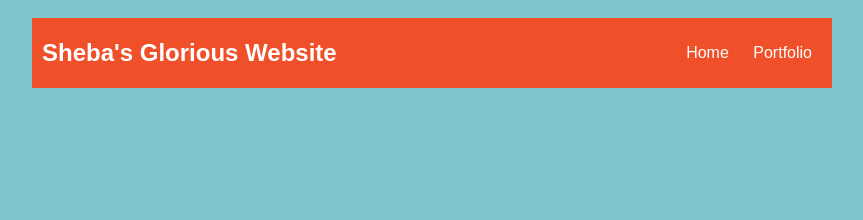
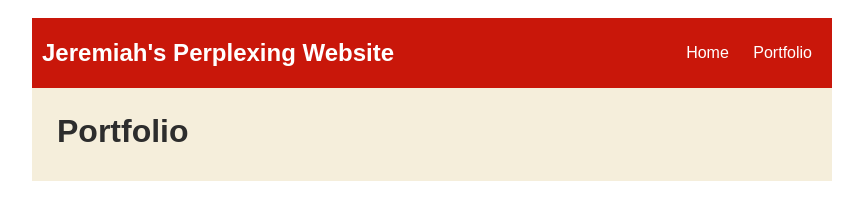
Before and after one commit to jereholmes/jereholmes.github.io, a plain HTML site: page projects/portfolio.html in a window 1280 px wide. Shown: the whole page, without its empty margins (208-1071 px from the left). Drawn offline with nearby package versions, Linux system fonts and the light colour scheme; no server answers.

Commit message:
update index.html

```diff
--- a/projects/portfolio.html
+++ b/projects/portfolio.html
@@ -4,7 +4,7 @@
         <title>Sheba's Amazing Website</title>
         <style type="text/css">
             body {
-                background: rgb(125, 198, 205);
+                background: rgb(255, 255, 255);
                 color: rgb(45, 45, 45);
                 padding: 10px;
                 font-family: arial;
@@ -23,7 +23,7 @@
 
             /* navigation menu */
             nav {
-                background: rgb(239, 80, 41);
+                background: rgb(201, 23, 10);
                 margin: 0 auto;
                 display: flex;
                 padding: 10px;
@@ -83,7 +83,7 @@
       <div id="all-contents">
         <div id="all-contents">
             <nav>
-                <header>Sheba's Glorious Website</header>
+                <header>Jeremiah's Perplexing Website</header>
                 <ul>
                     <li><a href="index.html">Home</a>
                     </li>
@@ -91,7 +91,16 @@
                     </li>
                 </ul>
             </nav>
+            <main>
+                <div class="content">
+                    <h1>Portfolio</h1>
+                    <ul id="portfolio">
+                    </ul>
+                </div>
+            </main>
         </div>
       </div>
+      <script src="https://ajax.googleapis.com/ajax/libs/jquery/2.1.3/jquery.min.js"></script>
+<script id="portfolioScript">$(document).ready(function() {$.getJSON('projects/projects.json').then(function(data) { data.projects.forEach(function(project){ $('#portfolio').append('<li><a href="projects/' + project.name + '/">' + project.title + ' : ' + project.description + '</a></li>'); }); }); });</script>
     </body>
 </html>
```
Also changed, not shown: projects/index.html (renamed from index.html, +1 -1 lines).
